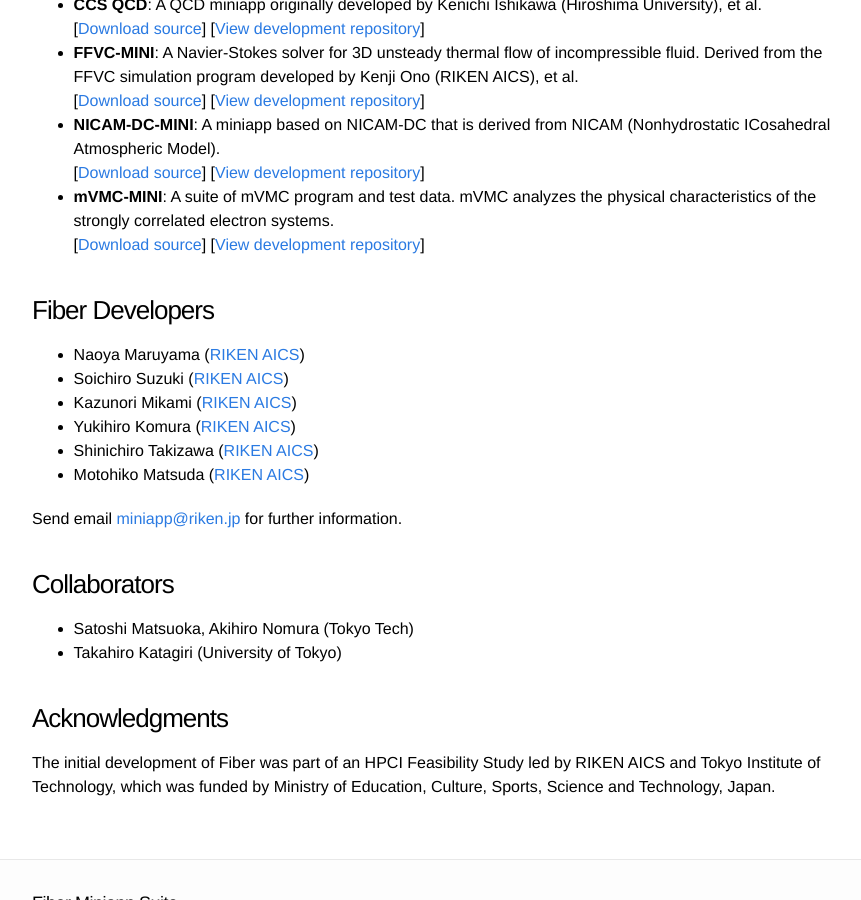
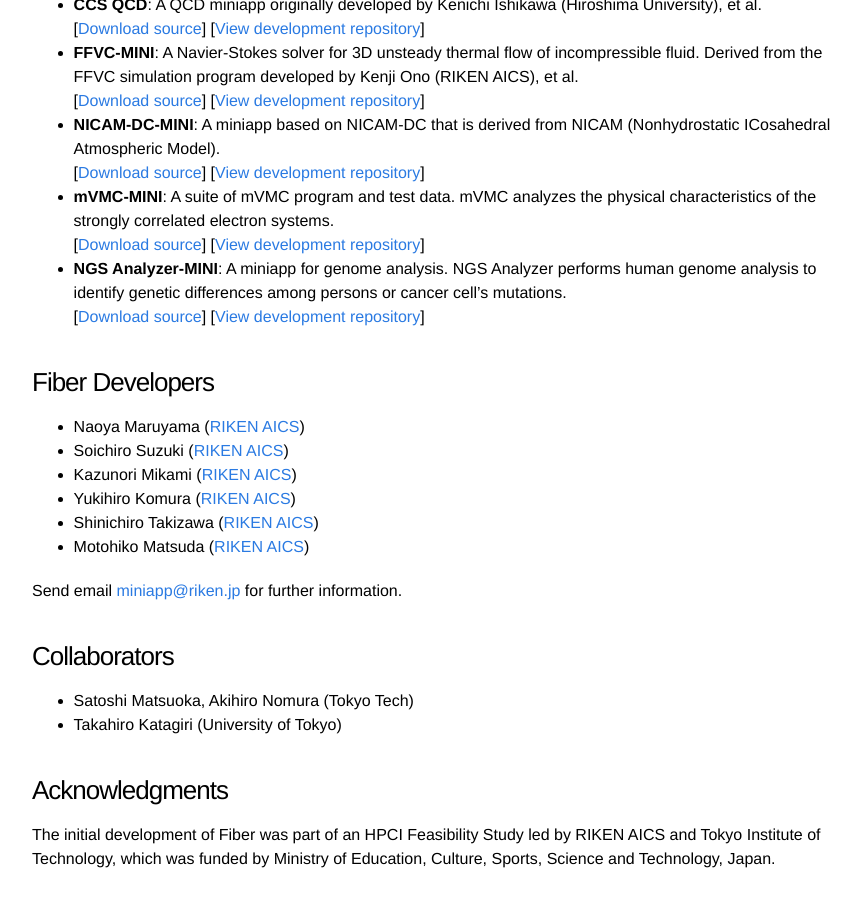
Before and after one commit to fiber-miniapp/fiber-miniapp.github.io, a Jekyll site: the page built from index.md, in a window 1280 px wide and 900 px high, scrolled down 393 px. Shown: the whole window, without its empty margins (208-1069 px from the left). Built offline with Jekyll 4.4.1, drawn with Linux system fonts in a browser that asks for light colours.

Commit message:
Update index.md

```diff
--- a/index.md
+++ b/index.md
@@ -18,7 +18,10 @@
 <br />
 [[Download source](https://github.com/fiber-miniapp/mVMC-mini/archive/1.0.tar.gz)]
 [[View development repository]( https://github.com/fiber-miniapp/mVMC-mini)]
-
+- **NGS Analyzer-MINI**: A miniapp for genome analysis.  NGS Analyzer performs human genome analysis to identify genetic differences among persons or cancer cell's mutations.
+<br />
+[[Download source](https://github.com/fiber-miniapp/ngsa-mini/archive/1.0.tar.gz)]
+[[View development repository]( https://github.com/fiber-miniapp/ngsa-mini)]
 
 ### Fiber Developers
 
```
